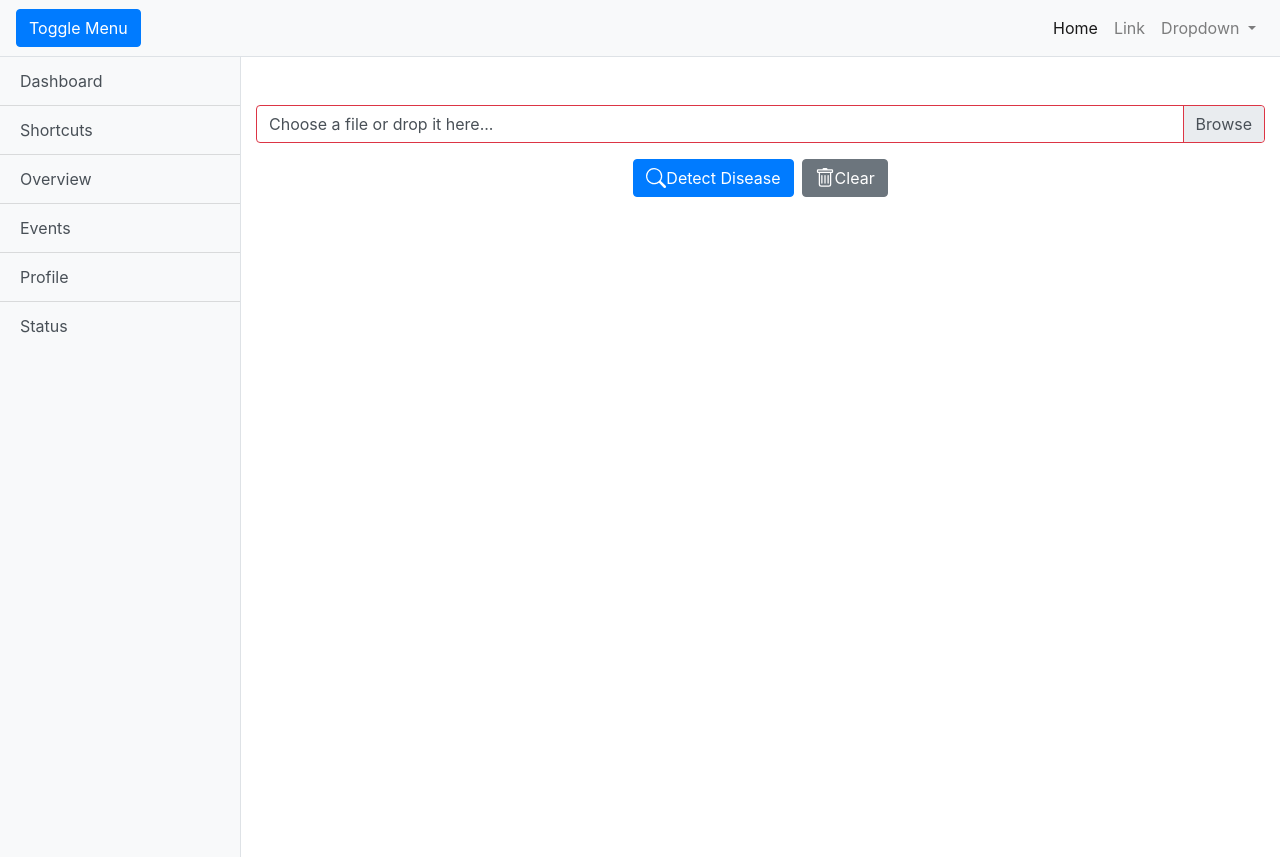
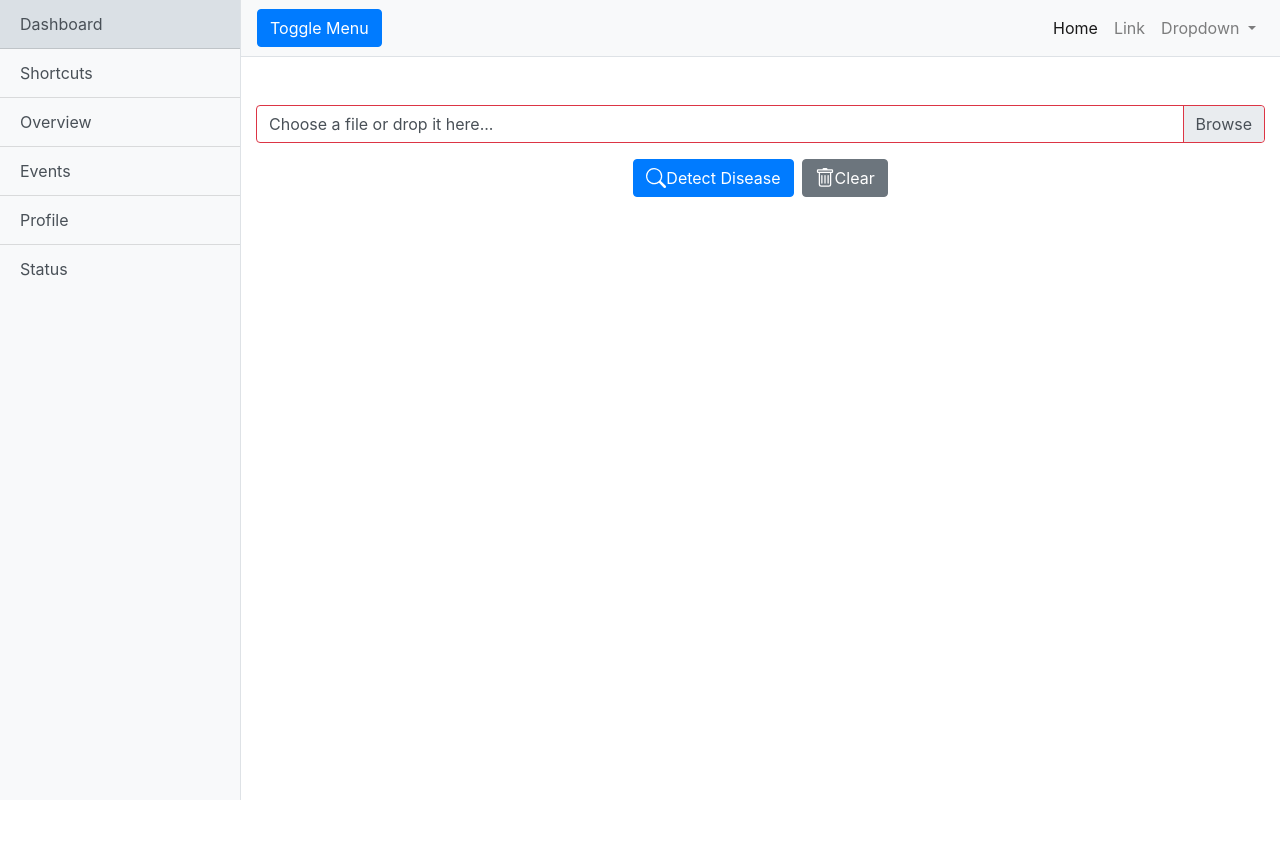
Before and after one commit to KwameKert/plantdiseaseClient, a Vue app: page /plant in a window 1280 px wide. After the commit the page ends 800 px from the top, so only its background shows below. Built offline with nearby package versions, Linux system fonts and the light colour scheme; the HTML template or start-up script is replaced by a standard one.

Commit message:
default layout updated

```diff
--- a/src/components/layouts/Default.vue
+++ b/src/components/layouts/Default.vue
@@ -1,10 +1,13 @@
 <template>
-    <div>
-        <Header/>
-        <div class="d-flex " id="wrapper" v-bind:class="{ toggled: showMobileMenu }">
-            <Sidebar />
+    <div class="d-flex " id="wrapper"
+ v-bind:class="{ toggled: showMobileMenu }"
+ >
+ <Sidebar />
+        <div  id="page-content-wrapper" >
+             <Header v-on:toggleMenu="handleToggle"/>
             <div id="page-content-wrapper">
-                <div class="container">
+                <div class="container-fluid">
+
                     <router-view></router-view>
                 </div>
             </div>
@@ -22,11 +25,60 @@ export default {
     components:{
         Header,
         Sidebar
+    },
+    data(){
+        return{
+            showMobileMenu : false
+        }
+    },
+    methods:  {
+        handleToggle(){
+         this.showMobileMenu = !this.showMobileMenu
+        }
     }
 
 }
 </script>
 
-<style>
+<style >
+#sidebar-wrapper {
+  min-height: 100vh;
+  margin-left: -15rem;
+  -webkit-transition: margin .25s ease-out;
+  -moz-transition: margin .25s ease-out;
+  -o-transition: margin .25s ease-out;
+  transition: margin .25s ease-out;
+}
 
+#sidebar-wrapper .sidebar-heading {
+  padding: 0.875rem 1.25rem;
+  font-size: 1.2rem;
+}
+
+#sidebar-wrapper .list-group {
+  width: 15rem;
+}
+
+#page-content-wrapper {
+  min-width: 100vw;
+}
+
+#wrapper.toggled #sidebar-wrapper {
+  margin-left: 0;
+}
+
+@media (min-width: 768px) {
+  #sidebar-wrapper {
+    margin-left: 0;
+  }
+
+  #page-content-wrapper {
+    min-width: 0;
+    width: 100%;
+  }
+
+  #wrapper.toggled #sidebar-wrapper {
+    margin-left: -15rem;
+  }
+}
 </style>
--- a/src/components/layouts/Header.vue
+++ b/src/components/layouts/Header.vue
@@ -1,6 +1,6 @@
 <template>
     <div>
-      <nav class="navbar navbar-expand-lg navbar-light bg-light border-bottom">
+       <nav class="navbar navbar-expand-lg navbar-light bg-light border-bottom">
         <button class="btn btn-primary" id="menu-toggle" @click="toggleMenu">Toggle Menu</button>
 
         <button class="navbar-toggler" type="button" data-toggle="collapse" data-target="#navbarSupportedContent" aria-controls="navbarSupportedContent" aria-expanded="false" aria-label="Toggle navigation" >
@@ -29,19 +29,8 @@
           </ul>
         </div>
       </nav>
-  <!-- <b-navbar type="dark" variant="dark">
-      <div class="container">
-        <b-navbar-brand tag="h1" class="mb-0">Plant Lab</b-navbar-brand> <b-navbar-nav>
 
 
-      <b-nav-item-dropdown text="User" right>
-        <b-dropdown-item href="#">Account</b-dropdown-item>
-        <b-dropdown-item href="#">Settings</b-dropdown-item>
-      </b-nav-item-dropdown>
-    </b-navbar-nav>
-      </div>
-
-  </b-navbar> -->
 </div>
 </template>
 
@@ -52,6 +41,13 @@ export default {
         return {
 
         }
+    },
+    methods: {
+      toggleMenu(){
+        this.$emit('toggleMenu')
+
+      }
+
     }
 
 }
```
